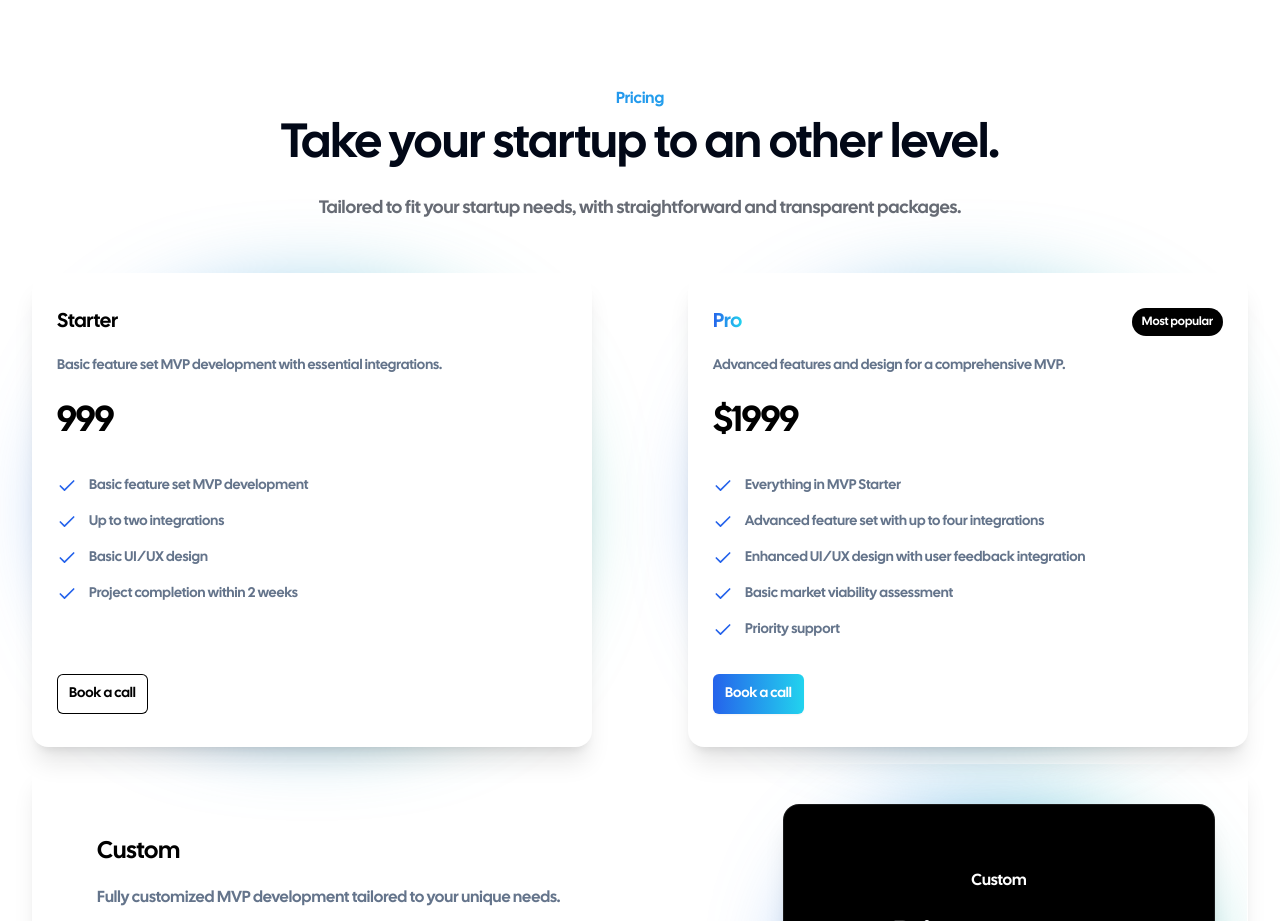
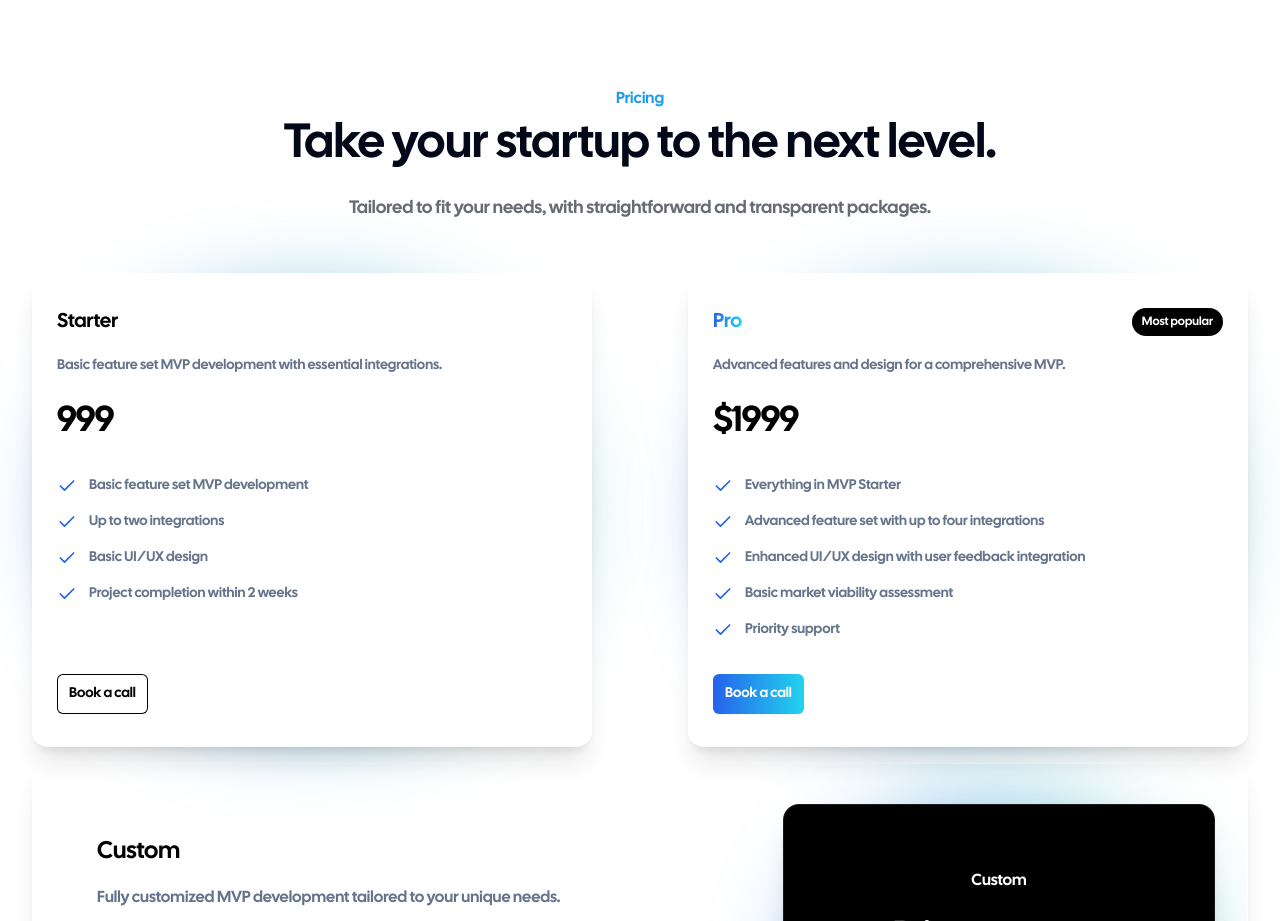
Before and after one commit to jeremyscatigna/mvp, a Next.js app: page / in a window 1280 px wide. Shown: the part 5300-6221 px from the top of the page. Built offline with nearby package versions, Linux system fonts and the light colour scheme.

Commit message:
feat(landing): update pricing copywritting

```diff
--- a/src/components/pricing.tsx
+++ b/src/components/pricing.tsx
@@ -60,10 +60,10 @@ export function Pricing() {
                 <h2 className='bg-gradient-to-r from-blue-600 to-cyan-400 bg-clip-text font-cal text-base leading-7 text-transparent'>
                     Pricing
                 </h2>
-                <p className='mt-2 font-cal text-4xl text-foreground sm:text-5xl'>Take your startup to an other level.</p>
+                <p className='mt-2 font-cal text-4xl text-foreground sm:text-5xl'>Take your startup to the next level.</p>
             </div>
             <p className='mx-auto mt-6 max-w-2xl text-center text-lg leading-8 text-foreground/60'>
-                Tailored to fit your startup needs, with straightforward and transparent packages.
+                Tailored to fit your needs, with straightforward and transparent packages.
             </p>
 
             <div className='mx-auto pt-12 max-w-7xl grid grid-cols-2 gap-24 justify-items-center'>
```
